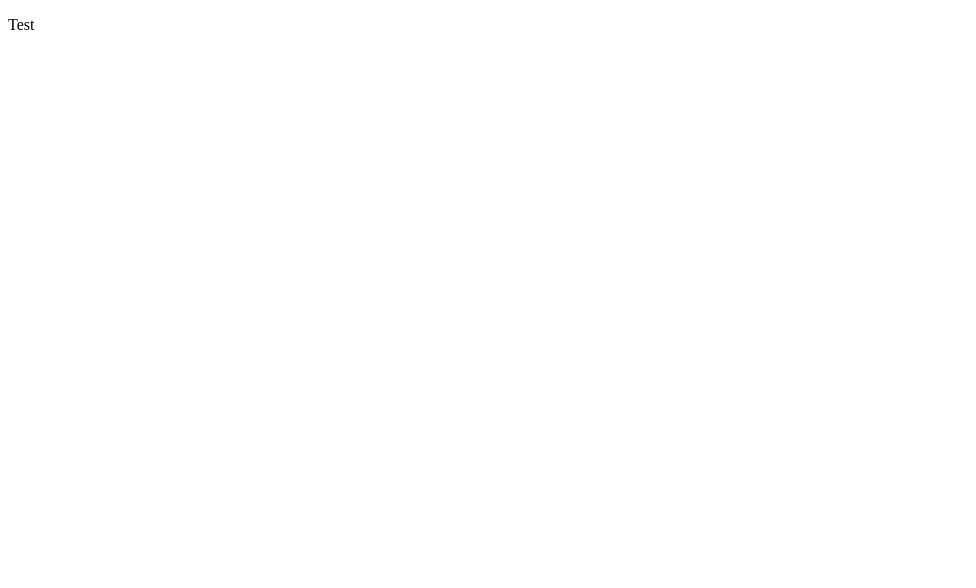
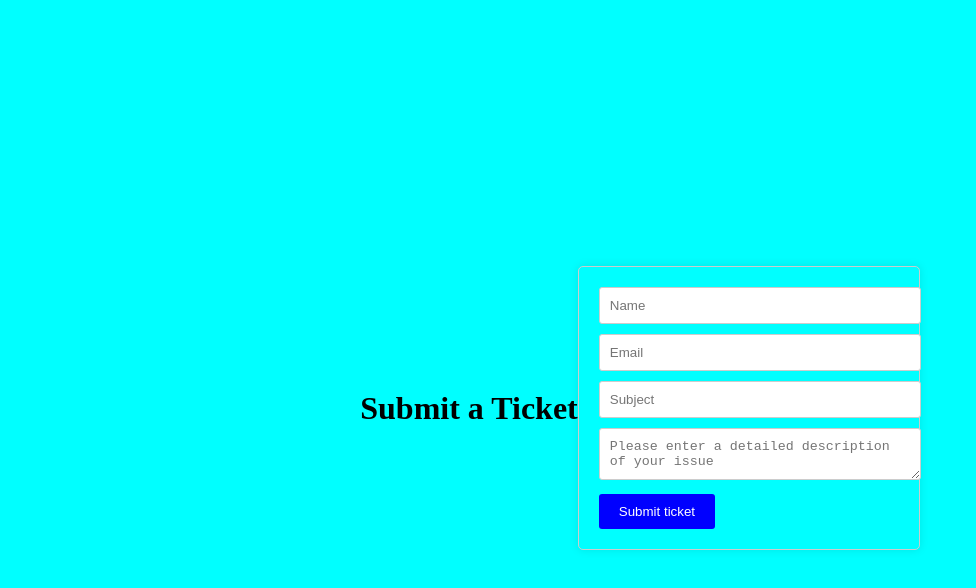
Before and after one commit to rananhui/help-desk, a React (Create React App) app in the folder client/: page /#/create-ticket in a window 1280 px wide. Shown: the top 588 px of the page, without its empty margins (0-976 px from the left). Built offline with nearby package versions, Linux system fonts and the light colour scheme.

Commit message:
created landing page, ticket page, and admin page

```diff
--- a/client/package.json
+++ b/client/package.json
@@ -8,6 +8,7 @@
     "@testing-library/user-event": "^13.5.0",
     "react": "^18.2.0",
     "react-dom": "^18.2.0",
+    "react-router-dom": "^6.15.0",
     "react-scripts": "5.0.1",
     "web-vitals": "^2.1.4"
   },
--- a/client/src/App.jsx
+++ b/client/src/App.jsx
@@ -1,9 +1,17 @@
+import React from 'react';
+import { Route, Routes } from 'react-router-dom'
+import LandingPage from './components/LandingPage'
+import TicketPage from './components/TicketPage'
+import AdminPage from './components/AdminPage'
 
-import './styles.css';
 function App() {
   return (
     <div>
-      <p>Test</p>
+      <Routes>
+        <Route exact path="/" element={<LandingPage/>}/>
+        <Route exact path="/create-ticket" element={<TicketPage/>}/>
+        <Route exact path="/admin-panel" element={<AdminPage/>}/>
+      </Routes>
     </div>
   );
 }
--- /dev/null
+++ b/client/src/components/AdminPage.jsx
@@ -0,0 +1,14 @@
+import React from 'react';
+import '../styles/AdminPage.css';
+
+const AdminPage = () => {
+    return (
+        <div className="admin-container">
+            <h1>Admin Page</h1>
+        </div>
+    )
+}
+
+
+
+export default AdminPage;
--- /dev/null
+++ b/client/src/components/LandingPage.jsx
@@ -0,0 +1,19 @@
+import React from 'react';
+import { Link } from 'react-router-dom';
+import '../styles/LandingPage.css';
+
+const LandingPage = () => {
+    return (
+        <div className="landing-container">
+            <h1>Welcome to the Help Desk</h1>
+            <div className="button-container">
+                <Link to='/create-ticket' className="button">Submit a Ticket</Link>
+                <Link to='/admin-panel' className="button">Admin Panel</Link>
+            </div>
+        </div>
+    )
+}
+
+
+
+export default LandingPage;
--- /dev/null
+++ b/client/src/components/TicketPage.jsx
@@ -0,0 +1,37 @@
+import React, { useState } from 'react';
+import '../styles/TicketPage.css';
+
+const TicketPage = () => {
+    const [ticket, setTicket] = useState({
+        name: '',
+        email: '',
+        subject: '',
+        description: ''
+    })
+
+    const handleChange = (e) => {
+        const {type, value} = e.target
+        setTicket(prevValues => ({...prevValues, [type]: value}))
+    }
+
+    const handleSubmit = (e) => {
+        e.preventDefault()
+
+    }
+    return (
+        <div className="ticket-container">
+            <h1>Submit a Ticket</h1>
+            <form className="ticket-form" onSubmit={handleSubmit}>
+                <input type="text" name="name" placeholder="Name" value={ticket.name} onChange={handleChange}/>
+                <input type="text" name="email" placeholder="Email" value={ticket.email} onChange={handleChange}/>
+                <input type="text" name="subject" placeholder="Subject" value={ticket.subject} onChange={handleChange}/>
+                <textarea name="description" placeholder="Please enter a detailed description of your issue" value={ticket.name} onChange={handleChange}/>
+                <button type="submit">Submit ticket</button>
+            </form>
+        </div>
+    )
+}
+
+
+
+export default TicketPage;
--- a/client/src/index.js
+++ b/client/src/index.js
@@ -1,11 +1,11 @@
 import React from 'react';
 import ReactDOM from 'react-dom/client';
-import './styles.css';
 import App from './App';
+import { HashRouter } from 'react-router-dom';
 
 const root = ReactDOM.createRoot(document.getElementById('root'));
 root.render(
-  <React.StrictMode>
+  <HashRouter>
     <App />
-  </React.StrictMode>
+  </HashRouter>
 );
--- /dev/null
+++ b/client/src/styles/LandingPage.css
@@ -0,0 +1,23 @@
+.landing-container {
+    text-align: center;
+    margin-top: 100px;
+}
+
+.button-container {
+    margin-top: 20px;
+}
+
+.button {
+    display: inline-block;
+    padding: 10px 20px;
+    margin: 10px;
+    background-color: blue;
+    color: #fff;
+    text-decoration: none;
+    border-radius: 5px;
+    cursor: pointer;
+}
+
+body {
+ background-color: aqua;
+}
--- /dev/null
+++ b/client/src/styles/TicketPage.css
@@ -0,0 +1,30 @@
+.ticket-container {
+    display: flex;
+    justify-content: center;
+    align-items: center;
+    height: 100vh;
+}
+
+.ticket-form {
+    width: 300px;
+    padding: 20px;
+    border: 1px solid #ccc;
+    border-radius: 5px;
+    box-shadow: 0px 0px 10px rgba(0, 0, 0, 0.1);
+}
+input, textarea{
+    width: 100%;
+    padding: 10px;
+    margin-bottom: 10px;
+    border: 1px solid #ccc;
+    border-radius: 3px;
+}
+
+button {
+    background-color: blue;
+    color: white;
+    border: none;
+    border-radius: 3px;
+    padding: 10px 20px;
+    cursor: pointer;
+}
```
Also changed, not shown: client/src/styles/AdminPage.css (added), 1 other file (tests, documents, lock files or other folders).
